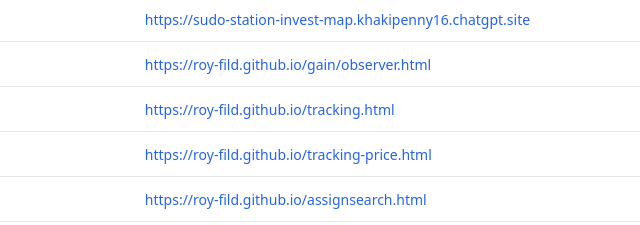
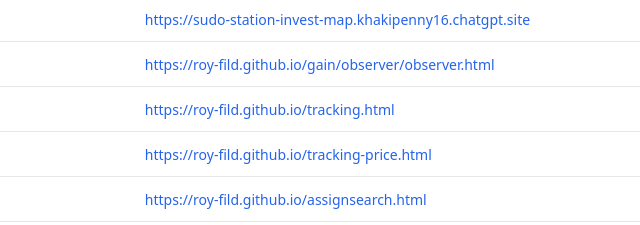
Before and after one commit to roy-fild/roy-fild.github.io, a plain HTML site: page index.html in a window 1280 px wide. Shown: the part 154-379 px from the top of the page, 307-947 px from the left. Drawn offline with Linux system fonts and the light colour scheme.

Commit message:
Update index.html

```diff
--- a/index.html
+++ b/index.html
@@ -121,8 +121,8 @@
                 <tr>
                     <td>정찰기</td>
                     <td>
-                        <a href="https://roy-fild.github.io/gain/observer.html" target="_blank" rel="noopener noreferrer">
-                            https://roy-fild.github.io/gain/observer.html
+                        <a href="https://roy-fild.github.io/gain/observer/observer.html" target="_blank" rel="noopener noreferrer">
+                            https://roy-fild.github.io/gain/observer/observer.html
                         </a>
                     </td>
                 </tr>
```
